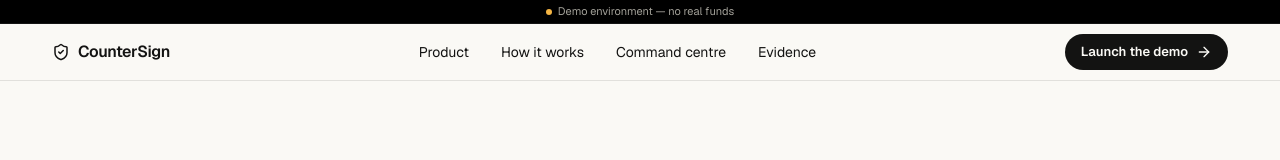
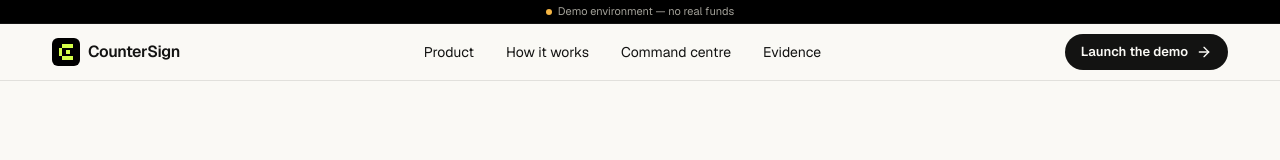
Before and after one commit to AdvayRoy/CIS, a Next.js app: page /landing in a window 1280 px wide. Shown: the top 160 px of the page. Built offline with nearby package versions, Linux system fonts and the light colour scheme.

Commit message:
Merge PR #4 at 832e1aa; add CounterSign logo mark and tab icon

```diff
--- /dev/null
+++ b/src/components/Logo.tsx
@@ -0,0 +1,10 @@
+export function Logo({ className }: { className?: string }) {
+  return (
+    <svg viewBox="0 0 8 9" className={className} fill="#D4FF4A" aria-hidden shapeRendering="crispEdges">
+      <rect x="2" y="0" width="6" height="2" />
+      <rect x="0" y="2" width="2" height="5" />
+      <rect x="2" y="7" width="6" height="2" />
+      <rect x="4" y="3.5" width="2" height="2" />
+    </svg>
+  );
+}
--- a/src/components/desktop/CommandCenter.tsx
+++ b/src/components/desktop/CommandCenter.tsx
@@ -1,4 +1,5 @@
 "use client";
+import { Logo } from "@/components/Logo";
 import { PaymentFlow } from "@/components/viz/PaymentFlow";
 import { useEffect, useMemo, useState, useSyncExternalStore } from "react";
 import Link from "next/link";
@@ -112,7 +113,7 @@ export function CommandCenter() {
     <div className="flex h-[calc(100dvh-1.5rem)] min-h-0 w-full overflow-hidden text-fg">
       {/* Slim rail */}
       <aside className="glass-bar flex w-12 shrink-0 flex-col items-center gap-2 border-e border-line py-3 sm:w-16">
-        <div className="mb-2 flex size-9 items-center justify-center rounded-[14px] btn-primary" title={tc("brand")}><ShieldCheck aria-hidden className="size-5" /></div>
+        <div className="mb-2 flex size-9 items-center justify-center rounded-[14px] border border-line bg-black" title={tc("brand")}><Logo className="size-[18px]" /></div>
         <button type="button" className={navBtn} onClick={() => scrollTo("payment")} aria-label={t("nav.payment")} title={t("nav.payment")}><ArrowLeftRight aria-hidden className="size-[18px]" /></button>
         <button type="button" className={navBtn} onClick={() => scrollTo("chain")} aria-label={t("nav.chain")} title={t("nav.chain")}><Coins aria-hidden className="size-[18px]" /></button>
         <button type="button" className={navBtn} onClick={() => scrollTo("bank")} aria-label={t("nav.bank")} title={t("nav.bank")}><Landmark aria-hidden className="size-[18px]" /></button>
--- a/src/components/marketing/Landing.tsx
+++ b/src/components/marketing/Landing.tsx
@@ -1,5 +1,6 @@
 "use client";
 // CounterSign marketing page (/landing). Copy is English only; every interface piece is an illustration with sample values.
+import { Logo } from "@/components/Logo";
 import Link from "next/link";
 import { MotionConfig, motion } from "motion/react";
 import { ArrowRight, ArrowUpRight, FileCheck2, Fingerprint, Landmark, Repeat1, ShieldCheck, Target } from "lucide-react";
@@ -36,7 +37,7 @@ function Nav() {
     <header className="sticky top-0 z-40 border-b border-black/10 bg-[#FAF9F5] text-[#131312]">
       <div className={cn(WRAP, "flex h-14 items-center justify-between gap-4")}>
         <Link href="/landing" className="flex items-center gap-2 text-[16px] font-semibold tracking-tight">
-          <ShieldCheck aria-hidden className="size-[18px]" />
+          <span className="flex size-7 items-center justify-center rounded-md bg-black"><Logo className="size-4" /></span>
           CounterSign
         </Link>
         <nav aria-label="Primary" className="hidden items-center gap-8 text-[14px] text-[#131312] md:flex">
@@ -220,7 +221,7 @@ function Footer() {
         </motion.div>
         <div className="mt-16 flex flex-wrap items-center justify-between gap-3 border-t border-line pt-6 text-[12px] text-muted">
           <span className="flex items-center gap-2 font-semibold text-fg">
-            <ShieldCheck aria-hidden className="size-4 text-mint" /> CounterSign
+            <Logo className="size-4" /> CounterSign
           </span>
           <span>Demo environment. All funds are simulated or local test tokens. No real transfers.</span>
         </div>
--- a/src/components/mobile/ApproveScreen.tsx
+++ b/src/components/mobile/ApproveScreen.tsx
@@ -1,5 +1,6 @@
 "use client";
 // OWNER: worker B. Customer approval screen; every state shown comes from the server's AgreementView.
+import { Logo } from "@/components/Logo";
 import { useCallback, useEffect, useMemo, useState } from "react";
 import { useTranslations } from "next-intl";
 import { AnimatePresence, motion, useReducedMotion } from "motion/react";
@@ -117,7 +118,7 @@ export function ApproveScreen({ id }: { id: string }) {
     >
       <header className="flex min-h-11 items-center justify-between gap-3">
         <div className="flex min-w-0 items-center gap-2">
-          <ShieldCheck aria-hidden className="size-5 shrink-0 text-mint" />
+          <Logo className="size-5 shrink-0" />
           <div className="min-w-0">
             <p className="truncate text-sm font-semibold leading-tight">{c("brand")}</p>
             <p className="truncate text-xs leading-tight text-muted">{t("header.approval")}</p>
--- a/src/components/product/Journey.tsx
+++ b/src/components/product/Journey.tsx
@@ -1,6 +1,7 @@
 "use client";
 // Shared product bar for the demo journey: Website -> Checkout -> Phone approval -> Execution -> Evidence.
 // Navigation only. It never reports a payment state; pages pass `current` from server data.
+import { Logo } from "@/components/Logo";
 import Link from "next/link";
 import { useTranslations } from "next-intl";
 import { ChevronRight, ShieldCheck } from "lucide-react";
@@ -24,7 +25,7 @@ export function ProductBar({ current, context, newTab, children }: { current?: J
     <header className="sticky top-0 z-20 border-b border-line bg-bg">
       <div className="mx-auto flex min-h-14 w-full max-w-6xl flex-wrap items-center gap-x-4 gap-y-1 px-4 py-2 sm:px-6">
         <Link href="/" {...out} className="flex shrink-0 items-center gap-2.5">
-          <span className="btn-primary flex size-8 items-center justify-center rounded-[10px]"><ShieldCheck aria-hidden className="size-[18px]" /></span>
+          <span className="border border-line bg-black flex size-8 items-center justify-center rounded-[10px]"><Logo className="size-[18px]" /></span>
           <span className="text-[15px] font-semibold tracking-tight">{tc("brand")}</span>
           {context && <span className="hidden text-[13px] text-muted sm:inline">/ {context}</span>}
         </Link>
```
Also changed, not shown: src/app/icon.svg (added).
